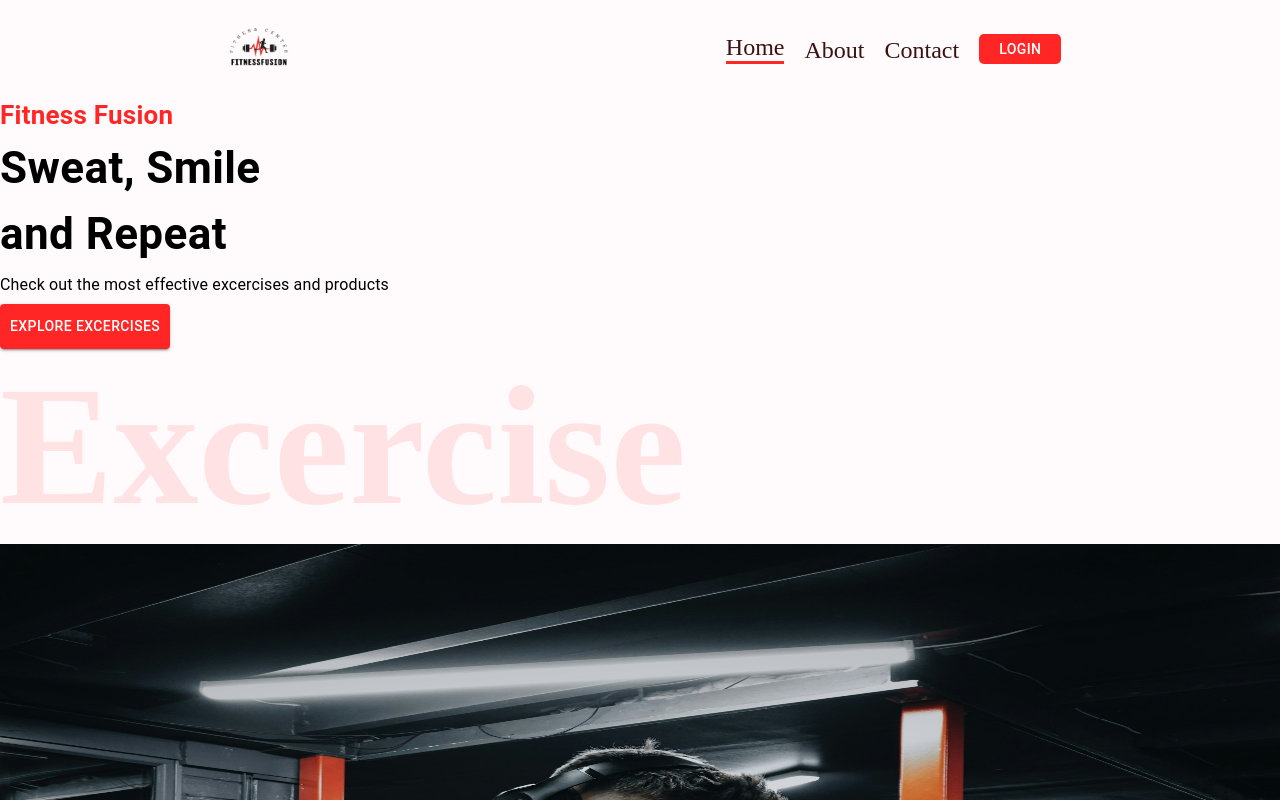
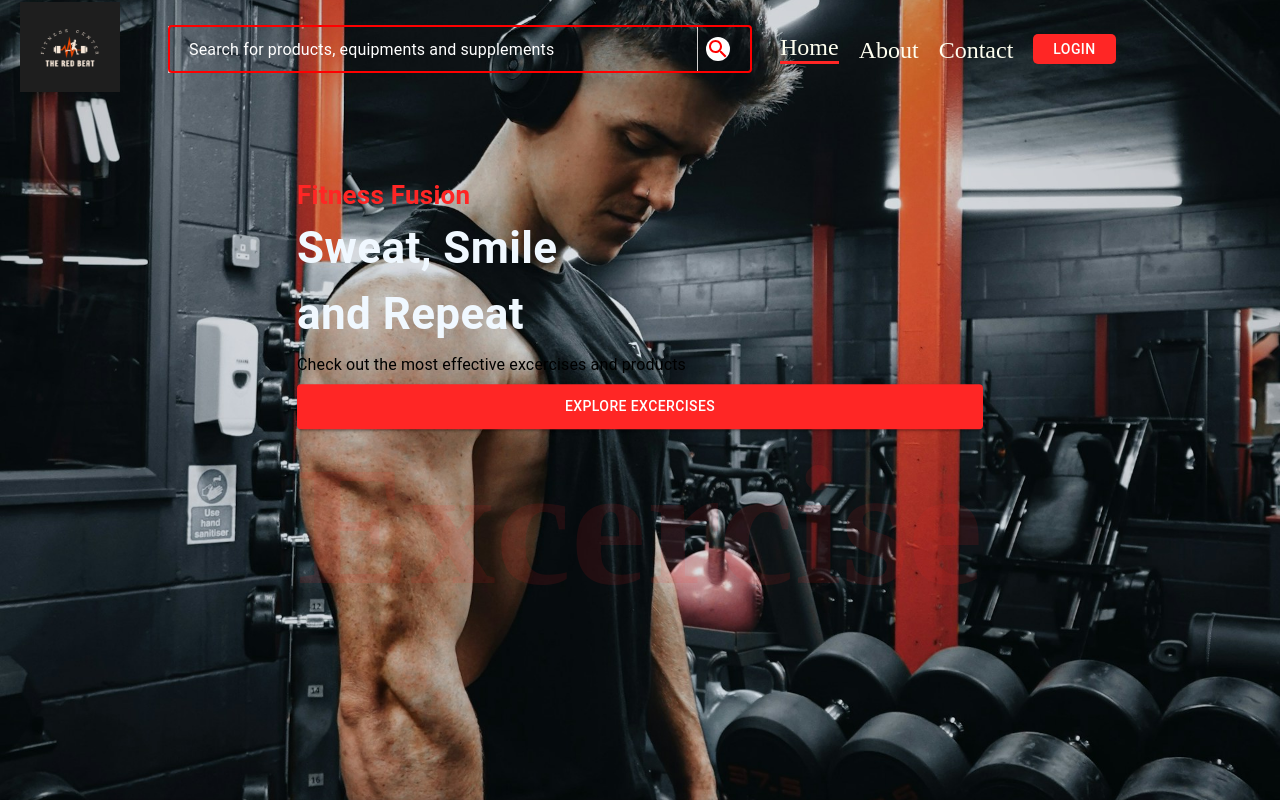
Before and after one commit to Kollishion/Fitness_App, a React (Create React App) app in the folder frontend/: page / in a window 1280 px wide. Shown: the top 800 px of the page. Built offline with nearby package versions, Linux system fonts and the light colour scheme.

Commit message:
Your commit message

```diff
--- a/frontend/src/App.css
+++ b/frontend/src/App.css
@@ -57,11 +57,56 @@ body {
 }
 
 .hero-banner-img {
-  position: block;
-  bottom: 100px;
   width: 100%;
-  height: 100dvh;
-  /* margin-top: -330px; */
+  height: 100%;
+  object-fit: cover;
+  z-index: -5;
+  position: absolute;
+   background-image: linear-gradient(to left, rgba(0, 0, 0, 0.7), rgba(0, 0, 0, 0)),
+    linear-gradient(to right, rgba(0, 0, 0, 0.7), rgba(0, 0, 0, 0)),
+    linear-gradient(to bottom, rgba(0, 0, 0, 0.5), rgba(0, 0, 0, 0)),
+    linear-gradient(to top, rgba(0, 0, 0, 0.5), rgba(0, 0, 0, 0.5));
+}
+.search-container{
+  width: 600px;
+  display: block;
+  margin: 0 auto;
+}
+
+input#search-bar{
+  margin: 0 auto;
+  width: 100%;
+  height: 45px;
+  padding: 0 20px;
+  font-size: 1rem;
+  border: 1px solid #D0CFCE;
+  outline: none;
+  &:focus{
+    border: 1px solid #008ABF;
+    transition: 0.35s ease;
+    color: #008ABF;
+    &::-webkit-input-placeholder{
+      transition: opacity 0.45s ease;
+  	  opacity: 0;
+     }
+    &::-moz-placeholder {
+      transition: opacity 0.45s ease;
+  	  opacity: 0;
+     }
+    &:-ms-placeholder {
+     transition: opacity 0.45s ease;
+  	 opacity: 0;
+     }
+   }
+ }
+
+.search-icon{
+  position: relative;
+  float: right;
+  width: 75px;
+  height: 75px;
+  top: -62px;
+  right: -45px;
 }
 
 
--- a/frontend/src/components/HeroBanner.js
+++ b/frontend/src/components/HeroBanner.js
@@ -4,14 +4,19 @@ import Home_Hero from "../assets/images/Home_Hero.jpg";
 
 const HeroBanner = () => {
   return (
+    <Box position="relative" width="100%" height="100dvh">
       <Box
-      position="relative"
+        position="absolute"
+        display="flex"
+        flexDirection="column"
+        sx={{ top: "50%", left: "50%", transform: "translate(-50%, -50%)" }}
       >
         <Typography color="#FF2625" fontWeight="600" fontSize="26px">
           Fitness Fusion
         </Typography>
         <Typography
           fontWeight="700"
+          color="#F0F8FF"
           sx={{
             fontSize: { lg: "44px", xs: "40px" },
           }}
@@ -21,10 +26,15 @@ const HeroBanner = () => {
         <Typography lineHeight="35px" mb="2px">
           Check out the most effective excercises and products
         </Typography>
-      <Button variant="contained" color="error" href="#excercises"
+        <Button
+          variant="contained"
+          color="error"
+          href="#excercises"
           sx={{
-        backgroundColor: '#ff2625', padding: '10px'
-      }}>
+            backgroundColor: "#ff2625",
+            padding: "10px",
+          }}
+        >
           Explore Excercises
         </Button>
         <Box
@@ -39,6 +49,7 @@ const HeroBanner = () => {
         >
           Excercise
         </Box>
+      </Box>
       <img src={Home_Hero} alt="banner" className="hero-banner-img" />
     </Box>
   );
--- a/frontend/src/components/Navbar.js
+++ b/frontend/src/components/Navbar.js
@@ -2,30 +2,25 @@ import React, { useState } from "react";
 import { Link } from "react-router-dom";
 import {
   Stack,
-  Button,
-  TextField,
-  IconButton,
-  Box,
-  useMediaQuery,
-  useTheme,
+  Button
 } from "@mui/material";
-import { LocationOn, Search } from "@mui/icons-material";
-import { keyframes } from "@emotion/react";
-import Logo_Dark from "../assets/images/Logo_Light.png";
+import Logo_Dark from "../assets/images/Logo_Dark.png";
+import SearchBar from "./SearchBar";
 
 const Navbar = () => {
   const [activeLink, setActiveLink] = useState("home");
   return (
     <Stack
       direction="row"
-      justifyContent="space-around"
+      justifyContent="center"
       alignItems="center"
-      position="relative"
+      position="absolute"
       flexWrap="wrap"
       sx={{
         gap: { xs: "20px" },
         mt: "2px",
-        px: "20px"
+        px: "20px",
+        zIndex: 1000,
       }}
     >
       {/* Rendering Logo */}
@@ -40,7 +35,9 @@ const Navbar = () => {
           }}
         />
       </Link>
-
+      <Stack order={{ xs: 2, sm: 2 }}>
+        <SearchBar />
+      </Stack>
       {/* Rendering Home link */}
       <Stack
         direction="row"
@@ -49,13 +46,13 @@ const Navbar = () => {
         fontSize={{ xs: "16px", sm: "24px" }}
         alignItems="flex-end"
         mt={{ xs: "10px", sm: "0px" }}
-        order={{ xs: 2, sm: 2 }}
+        order={{ xs: 3, sm: 3 }}
       >
         <Link
           to="/"
           style={{
             textDecoration: "none",
-            color: "#3A1212",
+            color: "#FFFFF0",
             borderBottom: activeLink === "home" ? "3px solid #FF2625" : "none",
           }}
           onClick={() => setActiveLink("home")}
@@ -66,7 +63,7 @@ const Navbar = () => {
           href="#about"
           style={{
             textDecoration: "none",
-            color: "#3A1212",
+            color: "#FFFFF0",
             borderBottom: activeLink === "about" ? "3px solid #FF2625" : "none",
           }}
           onClick={() => setActiveLink("about")}
@@ -77,7 +74,7 @@ const Navbar = () => {
           href="#contact"
           style={{
             textDecoration: "none",
-            color: "#3A1212",
+            color: "#FFFFF0",
             borderBottom:
               activeLink === "contact" ? "3px solid #FF2625" : "none",
           }}
--- /dev/null
+++ b/frontend/src/components/SearchBar.js
@@ -0,0 +1,53 @@
+import React from "react";
+import { TextField, IconButton, Box } from "@mui/material";
+import SearchIcon from "@mui/icons-material/Search"; // MUI search icon
+
+const SearchForm = () => {
+  return (
+    <Box
+      component="form"
+      sx={{
+        display: "flex",
+        alignItems: "center",
+        backgroundColor: "transparent",
+        padding: "8px",
+        borderRadius: "4px"
+      }}
+      className="search-container"
+    >
+      <TextField
+        variant="outlined"
+        fullWidth
+        placeholder="Search for products, equipments and supplements"
+        sx={{
+          "& .MuiOutlinedInput-notchedOutline": {
+            borderColor: "red",
+            borderWidth: "2px"
+          },
+          "& .MuiInputBase-input::placeholder": {
+            color: "white",
+            opacity: 1
+          },
+          "& .MuiInputBase-input": {
+            caretColor: "white"
+          }
+        }}
+        InputProps={{
+          endAdornment: (
+            <IconButton
+              aria-label="search"
+              component="a" // This can be a Link or a navigation action
+              href="#"
+            >
+              <SearchIcon style={{ color: "red", backgroundColor: "white",
+            borderRadius: "50%" }} />
+            </IconButton>
+          ),
+        }}
+        id="search-bar"
+      />
+    </Box>
+  );
+};
+
+export default SearchForm;
```
Lines whose indentation alone changed are shown as unchanged.
